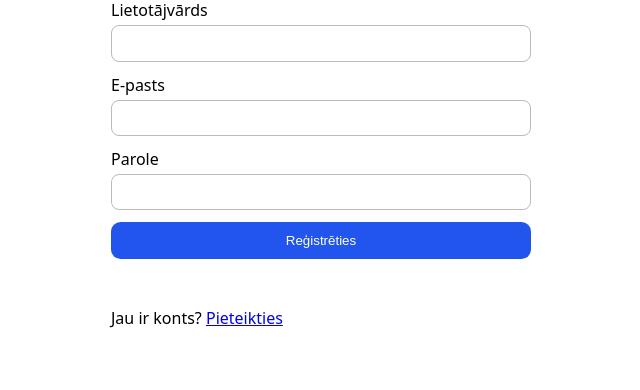
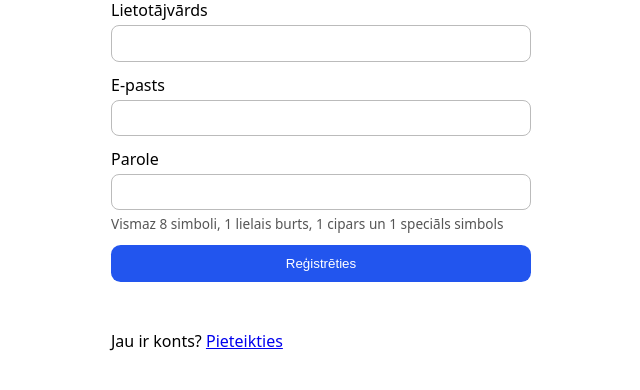
Before and after one commit to dageitnere/proj_lab, a FastAPI app: page /auth/register in a window 1280 px wide. Shown: the part 161-551 px from the top of the page, without its empty margins (319-959 px from the left). Run offline with FastAPI, Linux system fonts and the light colour scheme.

Commit message:
NM-40 registration password requirements

```diff
--- a/app/services/userService.py
+++ b/app/services/userService.py
@@ -7,12 +7,20 @@ from app.schemas.requests.getLoginRequest import LoginInRequest
 from app.schemas.requests.postRegisterRequest import RegisterRequest
 from app.services.verificationService import start_verification
 
-import os, time, jwt
+import os, re, time, jwt
 
+_PASS_RX = re.compile(r"^(?=.*[A-Z])(?=.*\d)(?=.*[^A-Za-z0-9]).{8,}$")
 _pwd = CryptContext(schemes=["bcrypt"], deprecated="auto")
 _JWT_SECRET = os.getenv("JWT_SECRET")
 _JWT_ALG = "HS256"
 _TTL = 60 * 60 * 24 # Expires in 1 day
+
+def _require_strong_password(pw: str) -> None:
+    """
+        Check if the password matches requirements.
+    """
+    if not _PASS_RX.match(pw or ""):
+        raise ValueError("The password must be at least 8 characters long, contain atleast one special character, one uppercase letter and a number.")
 
 def _verify_password(raw: str, hashed: str) -> bool:
     """
@@ -84,6 +92,7 @@ def register_user(db: Session, request: RegisterRequest) -> tuple[int, str]:
     if exists:
         raise ValueError("User with this username or email already exists")
 
+    _require_strong_password(request.password)
     email = str(request.email).lower().strip()
 
     u = User(
--- a/app/templates/register.html
+++ b/app/templates/register.html
@@ -5,27 +5,52 @@
   <meta name="viewport" content="width=device-width,initial-scale=1" />
   <title>Reģistrācija</title>
   <style>
-    body { font-family: system-ui, Arial; max-width: 420px; margin: 6rem auto; padding: 0 1rem; }
+    body {
+      font-family: system-ui, Arial;
+      max-width: 420px;
+      margin: 6rem auto;
+      padding: 0 1rem;
+    }
     form { display: grid; gap: .75rem; }
     label { display: grid; gap: .25rem; }
-    input { padding: .6rem .7rem; border: 1px solid #bbb; border-radius: .5rem; }
-    button { padding: .7rem .9rem; border: 0; border-radius: .6rem; background:#2255ee; color:#fff; cursor:pointer; }
-    .msg { min-height: 1.2rem; margin-top:.5rem; }
-    .ok { color:#0a7a26; } .err { color:#b40018; }
+    input {
+      padding: .6rem .7rem;
+      border: 1px solid #bbb;
+      border-radius: .5rem;
+    }
+    button {
+      padding: .7rem .9rem;
+      border: 0;
+      border-radius: .6rem;
+      background: #2255ee;
+      color: #fff;
+      cursor: pointer;
+    }
+    .msg { min-height: 1.2rem; margin-top: .5rem; }
+    .ok { color: #0a7a26; }
+    .err { color: #b40018; }
   </style>
 </head>
 <body>
   <h1>Reģistrācija</h1>
+
   <form id="f">
     <label>Lietotājvārds
       <input name="username" minlength="3" maxlength="50" required />
     </label>
+
     <label>E-pasts
       <input name="email" type="email" required />
     </label>
+
     <label>Parole
-      <input name="password" type="password" minlength="8" required />
+      <input name="password" type="password" minlength="8" required
+             title="Parolei jābūt vismaz 8 simboliem un jāsatur 1 lielais burts, 1 cipars un 1 speciāls simbols" />
+      <small style="color:#555; font-size:0.85rem;">
+        Vismaz 8 simboli, 1 lielais burts, 1 cipars un 1 speciāls simbols
+      </small>
     </label>
+
     <button type="submit">Reģistrēties</button>
     <div id="m" class="msg"></div>
   </form>
@@ -35,26 +60,37 @@
   </p>
 
   <script>
-  const f = document.getElementById('f'), m = document.getElementById('m');
+  const f = document.getElementById('f');
+  const m = document.getElementById('m');
+
   f.addEventListener('submit', async (e) => {
-    e.preventDefault(); m.textContent='';
+    e.preventDefault();
+    m.textContent = '';
+    m.className = 'msg';
+
     const email = f.email.value.trim();
     const body = {
       username: f.username.value.trim(),
       email,
       password: f.password.value
     };
+
     const r = await fetch('/auth/register', {
-      method:'POST',
-      headers:{'Content-Type':'application/json'},
+      method: 'POST',
+      headers: { 'Content-Type': 'application/json' },
       body: JSON.stringify(body)
     });
-    const j = await r.json().catch(()=>({detail:'Kļūda'}));
+
+    const j = await r.json().catch(() => ({ detail: 'Kļūda' }));
+
     if (r.ok) {
-      // redirect user to verification page after registration
       location.href = '/auth/verify?email=' + encodeURIComponent(email);
     } else {
-      m.textContent = j.detail || 'Neizdevās';
+      let msg = 'Neizdevās';
+      if (typeof j.detail === 'string') msg = j.detail;
+      else if (Array.isArray(j.detail))
+        msg = j.detail.map(e => e.msg || e.detail || '').filter(Boolean).join(', ');
+      m.textContent = msg;
       m.className = 'msg err';
     }
   });
```
